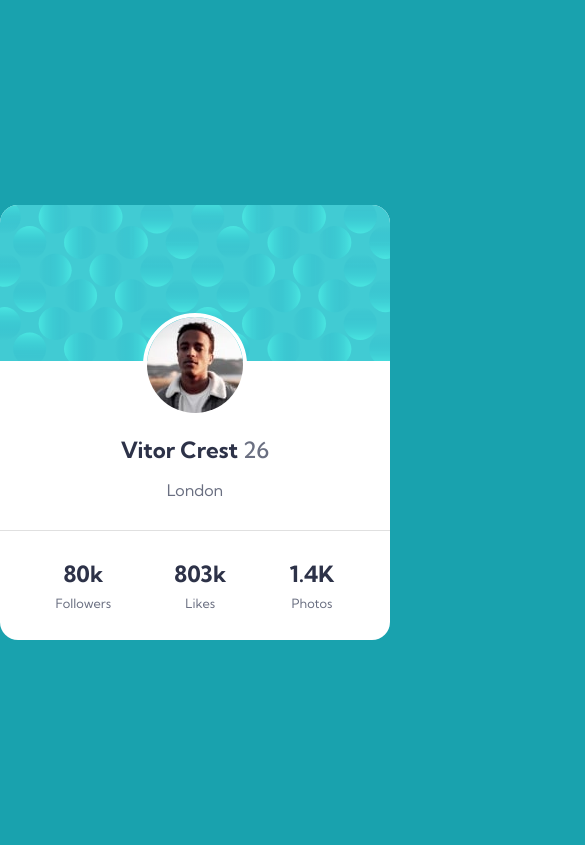
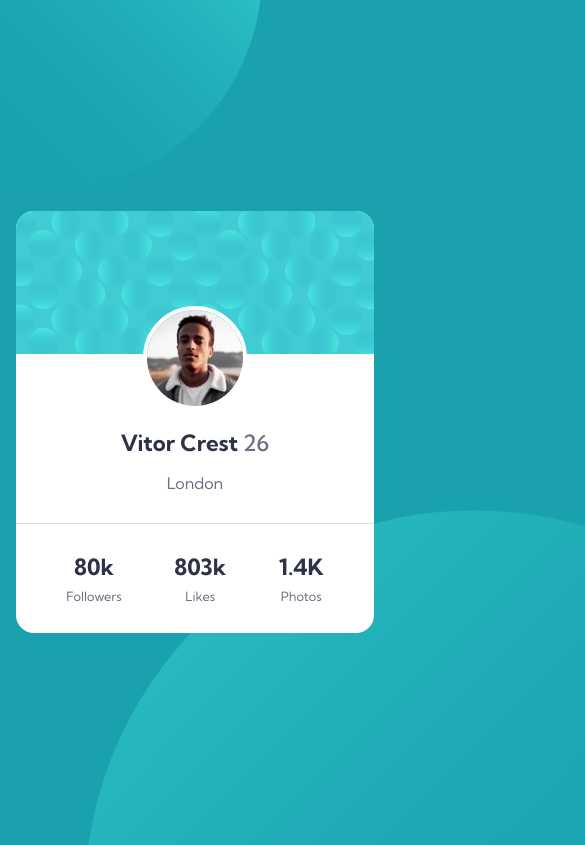
Before and after one commit to DevJhonathan-kn/profile-card-component, a website: page index.html in a window 390 px wide. Shown: the top 845 px of the page, 585 px wide, since content can reach past the window. Drawn offline with Linux system fonts and the light colour scheme.

Commit message:
:lipstick: Style background

```diff
--- a/style.css
+++ b/style.css
@@ -20,6 +20,33 @@ body {
   flex-direction: column;
   font-family: "Kumbh Sans", sans-serif;
   justify-content: center;
+  position: relative;
+  overflow: hidden;
+}
+
+body::before {
+  aspect-ratio: 1/1;
+  background: url(./images/bg-pattern-top.svg) center center no-repeat;
+  background-size: contain;
+  content: '';
+  left: -218px;
+  max-width: 978px;
+  position: absolute;
+  top: -400px;
+  width: 100%;
+}
+
+body::after {
+  aspect-ratio: 1/1;
+  background: url(./images/bg-pattern-bottom.svg) center center no-repeat;
+  background-size: contain;
+  bottom: -572px;
+  content: '';
+  max-width: 978px;
+  position: absolute;
+  right: -174px;
+  width: 200%;
+  z-index: -1;
 }
 
 .card {
@@ -86,3 +113,33 @@ body {
   color: var(---Dark-grayish-blue);
   font-size: 0.8rem;
 }
+
+@media screen and (max-width: 768px) {
+  body {
+    box-sizing: border-box;
+    padding: 0 16px;
+  }
+
+  body::before {
+    left: -286px;
+    top: -218px;
+  }
+
+  body::after {
+    bottom: -592px;
+    right: -574px;
+  }
+}
+
+@media screen and (max-width: 480px) {
+  body::before {
+    left: -167px;
+    top: -240px;
+    width: 110%;
+  }
+
+  body::after {
+    bottom: -446px;
+    right: -474px;
+  }
+}
```
